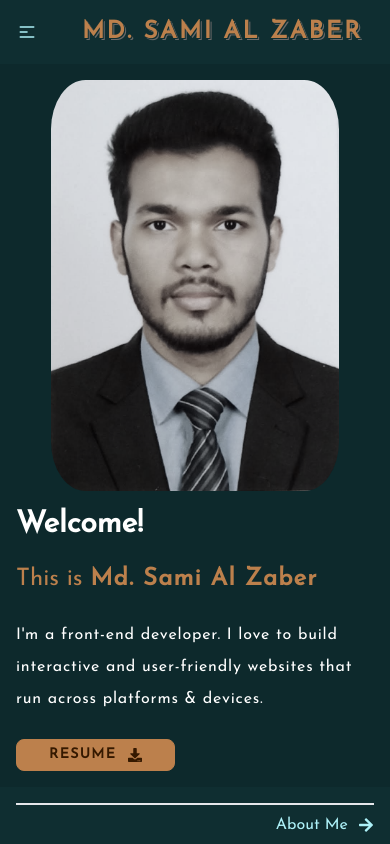
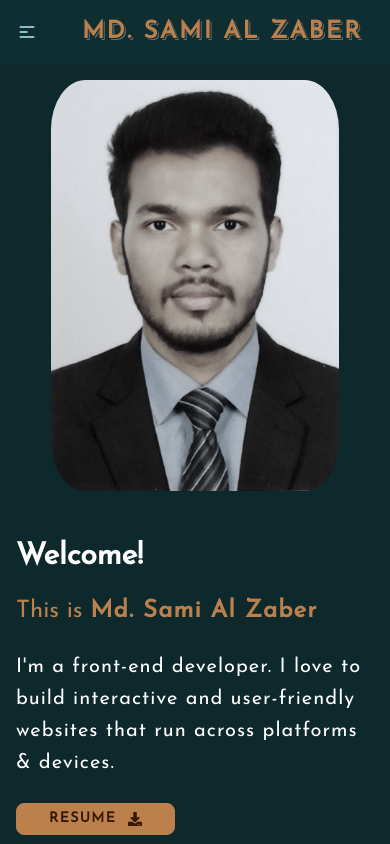
Before and after one commit to MdSami1998/portfolio, a React (Create React App) app: page / in a window 390 px wide. Shown: the top 844 px of the page. Built offline with nearby package versions, Linux system fonts and the light colour scheme.

Commit message:
some changes in font size

```diff
--- a/src/components/Pages/About/About.js
+++ b/src/components/Pages/About/About.js
@@ -22,7 +22,7 @@ const About = () => {
                     <img className='w-60 md:w-96 animate__animated animate__fadeInRightBig proPic' src={proPic} alt='' />
                     <div className='animate__animated animate__fadeInLeftBig'>
                         <h2 className="text-3xl md:text-4xl font-bold mt-5 text-primary">I am Md. Sami Al Zaber</h2>
-                        <p className="py-6 md:text-lg font-thin text-white leading-8 md:leading-9 tracking-wider">I am 23 years old. I live in Cumilla, Bangladesh. I'm currently studying in the Computer Science and Technology Department at Nanjing University of Information Science and Technology in Jiangsu Province, China. I am a junior web developer. I love to make interactive websites. Besides Web Development, I am a sportsman at heart. I love sports like football, cricket, etc.</p>
+                        <p className="py-6 text-xl md:text-2xl font-thin text-white leading-8 md:leading-9 tracking-wider">I am 23 years old. I live in Cumilla, Bangladesh. I'm currently studying in the Computer Science and Technology Department at Nanjing University of Information Science and Technology in Jiangsu Province, China. I am a junior web developer. I love to make interactive websites. Besides Web Development, I am a sportsman at heart. I love sports like football, cricket, etc.</p>
                     </div>
                 </div>
             </motion.div>
--- a/src/components/Pages/Contacts/Contacts.js
+++ b/src/components/Pages/Contacts/Contacts.js
@@ -19,9 +19,9 @@ const Contacts = () => {
                     <div className='flex md:flex-col justify-center gap-20 md:gap-0 md:justify-between md:h-56 m-auto pb-5'>
                         <a href="https://www.facebook.com/samial.zaber.7/" target='_blank' rel="noreferrer" ><FaFacebook className='text-4xl text-white hover:text-primary transition-all'></FaFacebook></a>
 
-                        <a href="https://www.linkedin.com/in/sami-al-zaber-62625b241/" target='_blank' rel="noreferrer"><FaGithub className='text-4xl text-white hover:text-primary transition-all'></FaGithub></a>
+                        <a href="https://github.com/MdSami1998" target='_blank' rel="noreferrer"><FaGithub className='text-4xl text-white hover:text-primary transition-all'></FaGithub></a>
 
-                        <a href="https://github.com/MdSami1998" target='_blank' rel="noreferrer"><FaLinkedin className='text-4xl text-white hover:text-primary transition-all'></FaLinkedin></a>
+                        <a href="https://www.linkedin.com/in/sami-al-zaber/" target='_blank' rel="noreferrer"><FaLinkedin className='text-4xl text-white hover:text-primary transition-all'></FaLinkedin></a>
                     </div>
 
                     <div className="card flex-shrink-0 w-full max-w-sm shadow-2xl bg-accent mx-auto my-auto animate__animated animate__zoomIn">
--- a/src/components/Pages/Home/Home.js
+++ b/src/components/Pages/Home/Home.js
@@ -20,12 +20,12 @@ const Home = () => {
             >
                 <div className="hero-content lg:gap-60 flex-col lg:flex-row-reverse">
                     <img className='w-72 md:w-96 proPic animate__animated animate__fadeInRightBig' src={proPic} alt='' />
-                    <div className='animate__animated animate__fadeInLeftBig'>
+                    <div className='animate__animated animate__fadeInLeftBig pt-8 md:pt-0'>
                         <h1 className="text-3xl md:text-6xl font-bold text-white">Welcome!</h1>
                         <h2 className="text-2xl mt-5 text-primary">This is <span className='tracking-wider font-black text-2xl md:text-4xl'>Md. Sami Al Zaber</span></h2>
-                        <p className="py-6 md:text-xl font-thin text-white leading-8 tracking-wider">I'm a front-end developer. I love to build interactive and user-friendly websites that run across platforms & devices.</p>
+                        <p className="py-6 text-xl md:text-2xl font-thin text-white leading-8 tracking-wider">I'm a front-end developer. I love to build interactive and user-friendly websites that run across platforms & devices.</p>
 
-                        <a href="https://drive.google.com/file/d/1w6nlK6Do3DBOINaYQ5uA3JOmqTzPyr9R/view?usp=sharing" target="_blank" rel="noreferrer" ><button className="btn btn-primary btn-sm hover:bg-transparent hover:text-white hover:scale-110 transition-all  px-8 tracking-widest">Resume &nbsp; <FaDownload></FaDownload></button></a>
+                        <a href="https://drive.google.com/file/d/1VxlyLBCAsNkyfP_ymrdUejsvmaIglXqK/view?usp=sharing" target="_blank" rel="noreferrer" ><button className="btn btn-primary btn-sm hover:bg-transparent hover:text-white hover:scale-110 transition-all  px-8 tracking-widest">Resume &nbsp; <FaDownload></FaDownload></button></a>
                     </div>
                 </div>
             </motion.div>
```
